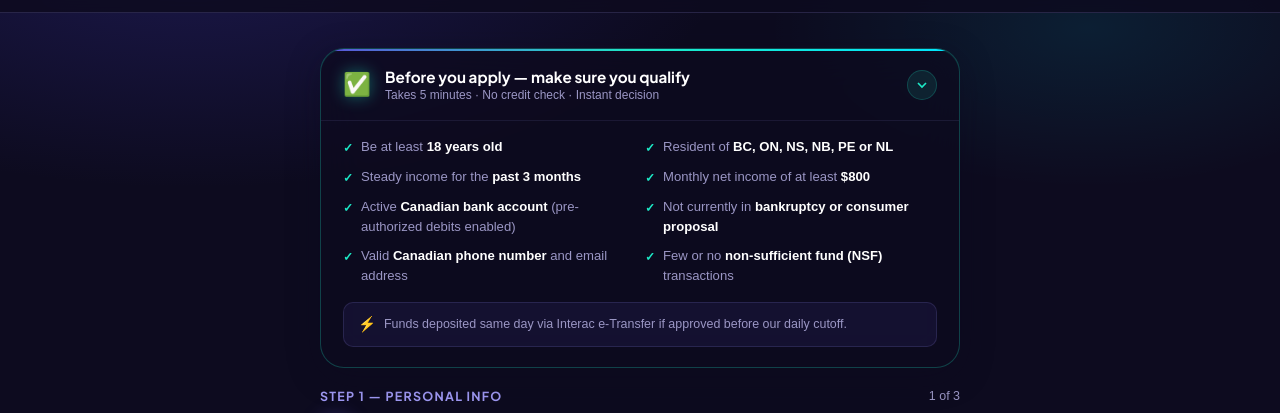
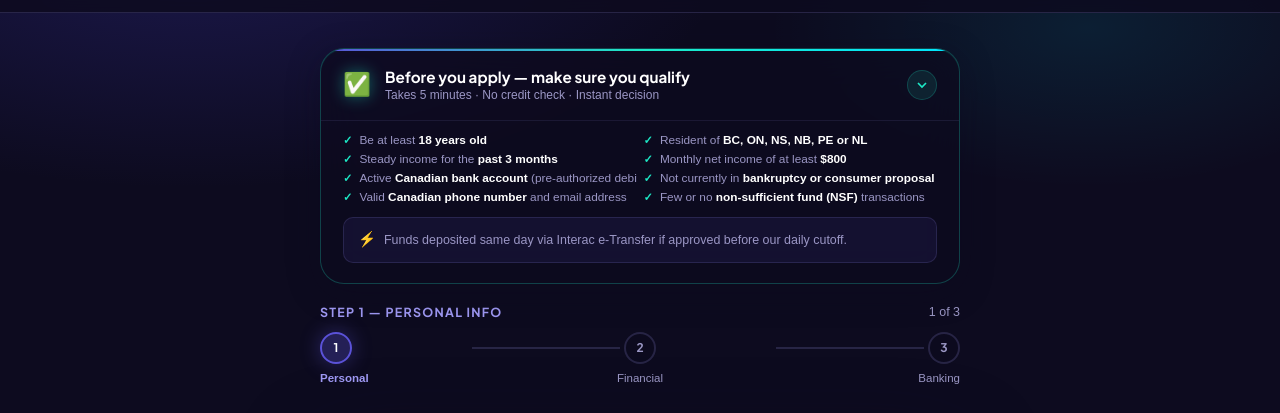
Before and after one commit to ydesjardins200-coder/wavesfinancial, a plain HTML site: page apply.html in a window 1280 px wide. Shown: the part 52-465 px from the top of the page. Drawn offline with Linux system fonts and the light colour scheme.

Commit message:
🔤 Reduce eligibility criteria font size — fit each item on one line

```diff
--- a/apply.html
+++ b/apply.html
@@ -147,16 +147,16 @@
   .elig-body.collapsed { display: none; }
   .elig-grid {
     display: grid; grid-template-columns: 1fr 1fr;
-    gap: 10px; padding-top: 16px; margin-bottom: 16px;
+    gap: 7px; padding-top: 14px; margin-bottom: 14px;
   }
   .elig-item {
-    display: flex; align-items: flex-start; gap: 8px;
-    font-size: 0.82rem; color: var(--text-muted); line-height: 1.5;
+    display: flex; align-items: center; gap: 7px;
+    font-size: 0.74rem; color: var(--text-muted); line-height: 1;
+    white-space: nowrap; overflow: hidden; text-overflow: ellipsis;
   }
   .elig-item strong { color: var(--white); font-weight: 600; }
   .elig-check {
-    color: var(--teal); font-size: 0.75rem; flex-shrink: 0;
-    margin-top: 2px; font-weight: 700;
+    color: var(--teal); font-size: 0.7rem; flex-shrink: 0; font-weight: 700;
   }
   .elig-footer {
     display: flex; align-items: center; gap: 8px;
```
